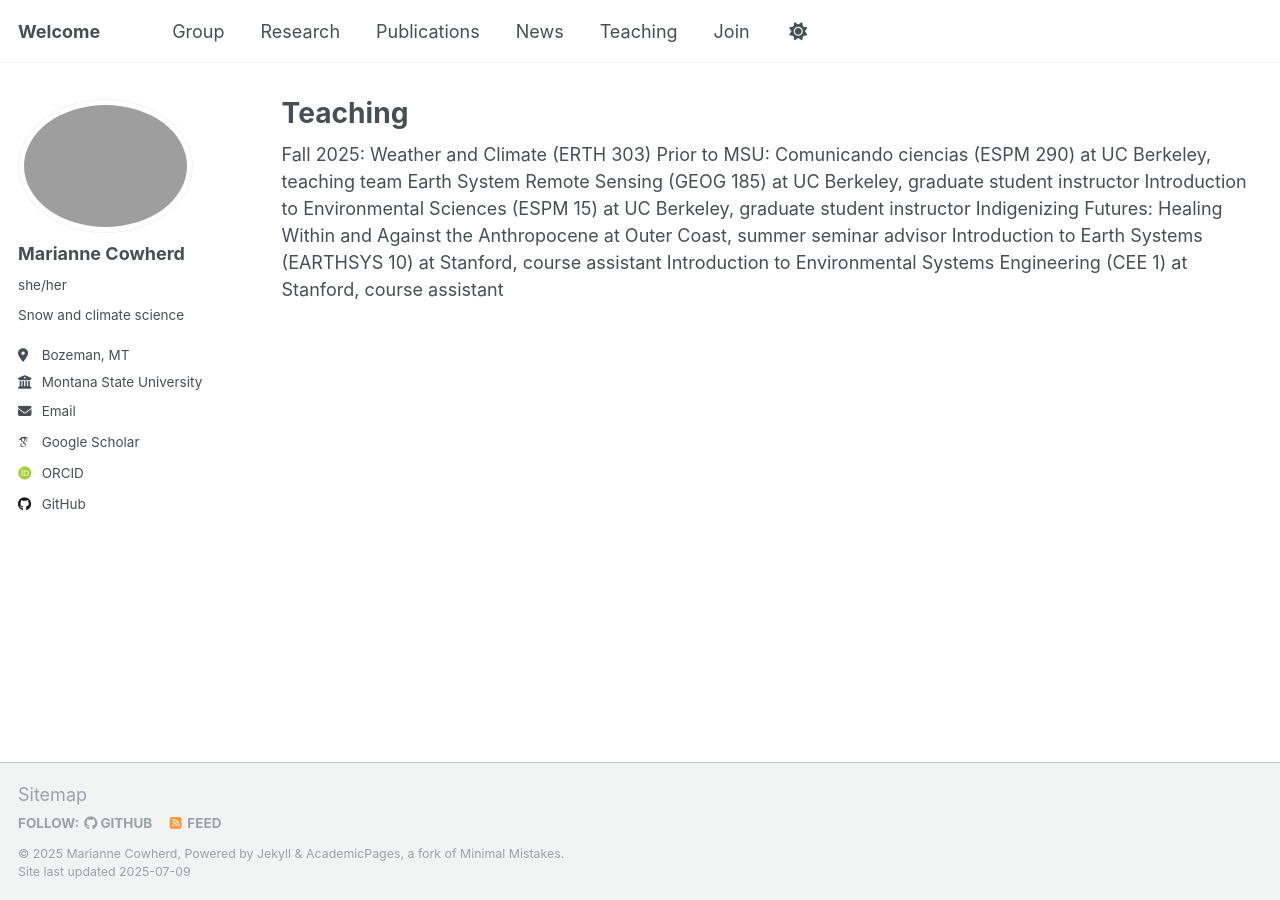
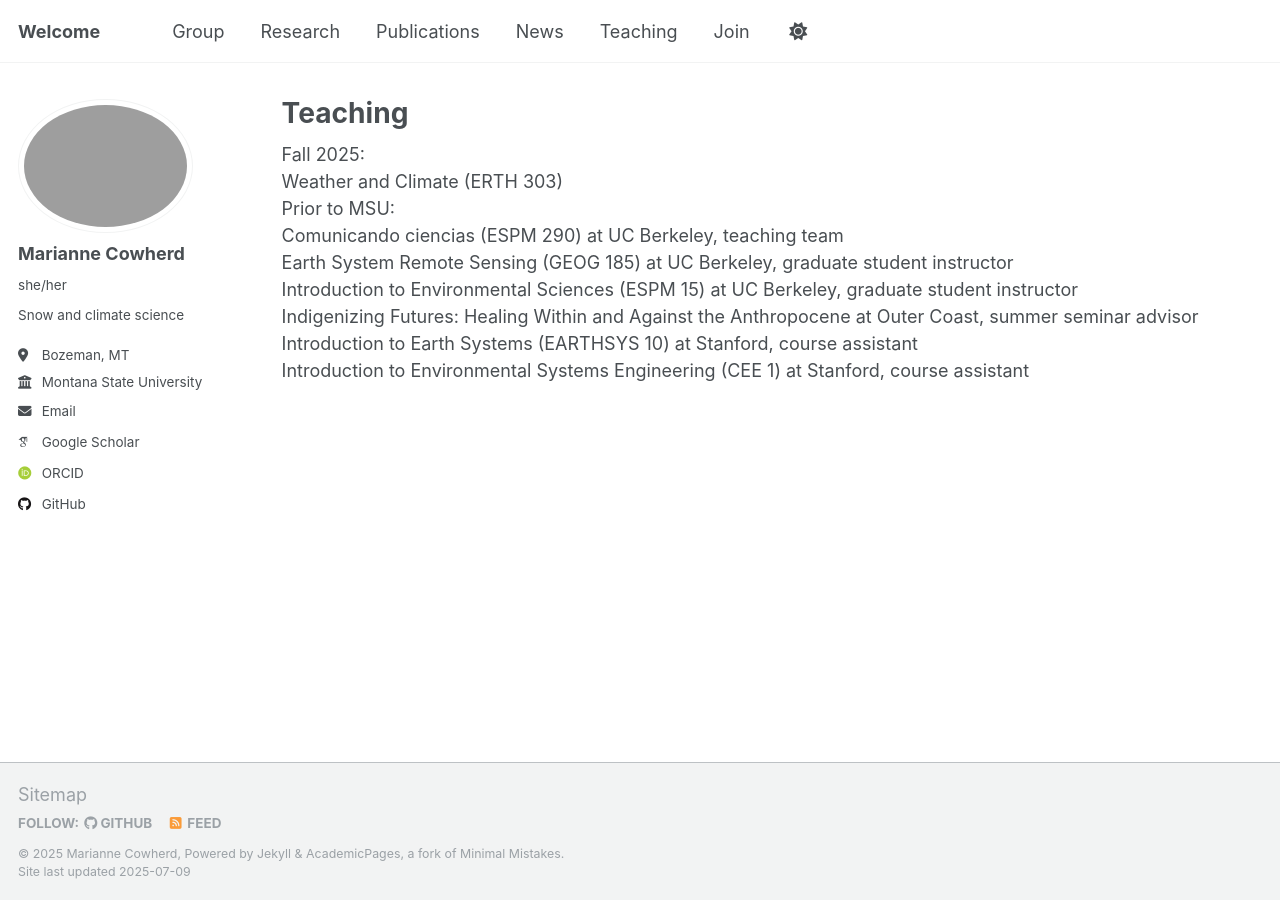
Before and after one commit to mariannecowherd/mariannecowherd.github.io, a Jekyll site: the page built from _pages/teaching.html, in a window 1280 px wide. Built offline with Jekyll 4.4.1, drawn with Linux system fonts in a browser that asks for light colours; some web fonts are replaced; a script that is not in the unit is left out.

Commit message:
more content

```diff
--- a/_pages/teaching.html
+++ b/_pages/teaching.html
@@ -4,14 +4,13 @@ title: "Teaching"
 permalink: /teaching/
 author_profile: true
 ---
+Fall 2025: <br>
+Weather and Climate (ERTH 303)<br>
 
-Fall 2025:
-Weather and Climate (ERTH 303)
-
-Prior to MSU:
-Comunicando ciencias (ESPM 290) at UC Berkeley, teaching team
-Earth System Remote Sensing (GEOG 185) at UC Berkeley, graduate student instructor
-Introduction to Environmental Sciences (ESPM 15) at UC Berkeley, graduate student instructor
-Indigenizing Futures: Healing Within and Against the Anthropocene at Outer Coast, summer seminar advisor
-Introduction to Earth Systems (EARTHSYS 10) at Stanford, course assistant
-Introduction to Environmental Systems Engineering (CEE 1) at Stanford, course assistant
+Prior to MSU:<br>
+Comunicando ciencias (ESPM 290) at UC Berkeley, teaching team<br>
+Earth System Remote Sensing (GEOG 185) at UC Berkeley, graduate student instructor<br>
+Introduction to Environmental Sciences (ESPM 15) at UC Berkeley, graduate student instructor<br>
+Indigenizing Futures: Healing Within and Against the Anthropocene at Outer Coast, summer seminar advisor<br>
+Introduction to Earth Systems (EARTHSYS 10) at Stanford, course assistant<br>
+Introduction to Environmental Systems Engineering (CEE 1) at Stanford, course assistant<br>
```
